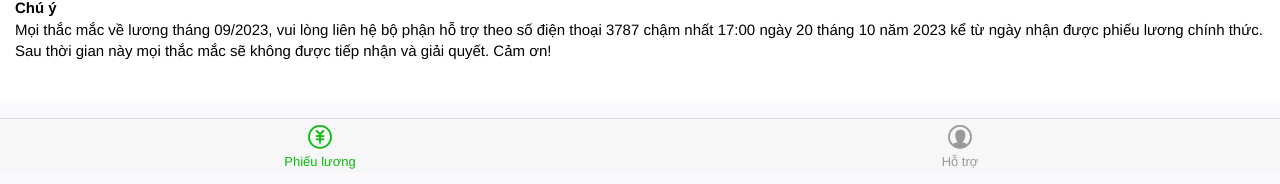
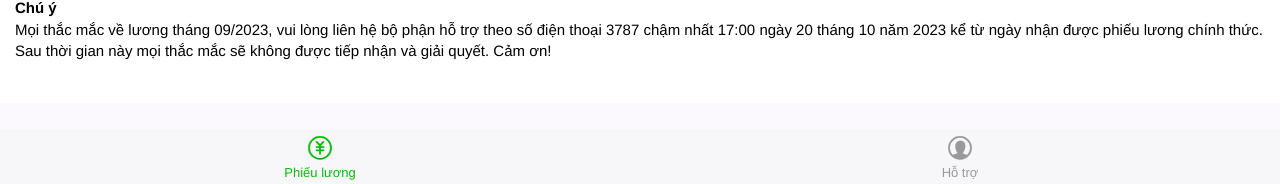
Before and after one commit to tranvietnguyen/tranvietnguyen.github.io, a Jekyll site: the page Salary/t9.html, which Jekyll copies as it is, in a window 1280 px wide. Shown: the part 1207-1391 px from the top of the page. Built offline with Jekyll 4.4.1, drawn with Linux system fonts in a browser that asks for light colours.

Commit message:
fix roler page

```diff
--- a/Salary/CSS/weui-tab.css
+++ b/Salary/CSS/weui-tab.css
@@ -156,7 +156,6 @@
   display:-webkit-box;
   display:-webkit-flex;
   display:flex;
-  position:absolute;
   z-index:500;
   bottom:0;
   width:100%;
@@ -164,7 +163,6 @@
 }
 .weui-tabbar:before{
   content:" ";
-  position:absolute;
   left:0;
   top:0;
   right:0;
--- a/Salary/CSS/weuix.css
+++ b/Salary/CSS/weuix.css
@@ -2626,7 +2626,6 @@
 .tab-bottom {
     bottom: 0;
     width: 100%;
-    position: relative;
 }
 .weui-navbar__item.tab-green {
     background: rgba(0, 0, 0, 0) none repeat scroll 0 0;
```
